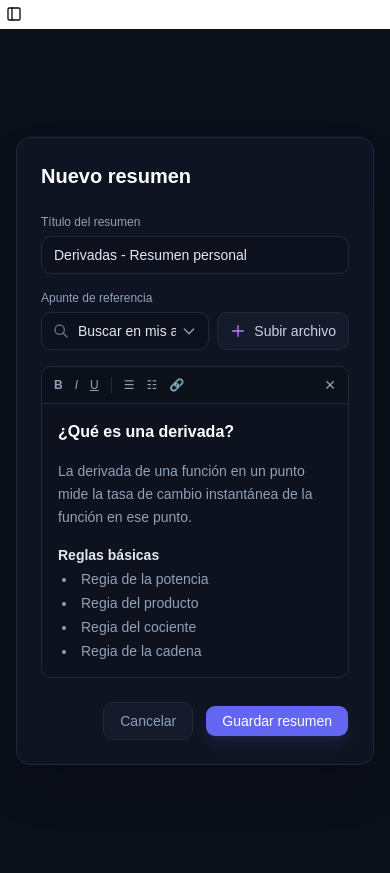
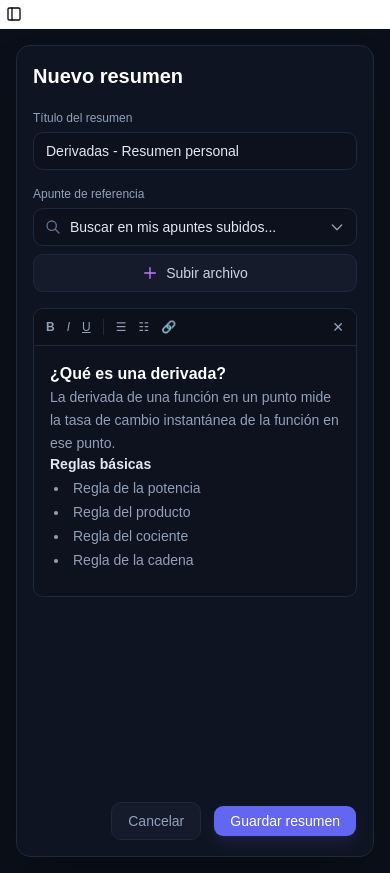
Before and after one commit to Tilajc/TP_Desarrollo_Software, a React (Vite) app: page /resumen in a window 390 px wide. Built offline with nearby package versions, Linux system fonts and the light colour scheme.

Commit message:
modifique para que sea mobile first

```diff
--- a/src/pages/Summary.jsx
+++ b/src/pages/Summary.jsx
@@ -1,15 +1,18 @@
+import { useState } from 'react'; // <-- Importante tener el useState aquí
 import { Textarea } from '../components/ui/textarea.jsx';
 import { Button } from '../components/ui/button.jsx';
 
 const Summary = () => {
+  const [isCleaned, setIsCleaned] = useState(false);
+
   return (
-    <div className="min-h-screen bg-[#0b0f19] text-slate-200 flex items-center justify-center p-4">
-      <div className="w-full max-w-2xl bg-[#0f1422] border border-slate-800 rounded-xl p-6 shadow-2xl">
+    <div className="w-full min-h-screen bg-[#0b0f19] text-slate-200 flex flex-col p-4 md:items-center md:justify-center">
+      <div className="w-full md:max-w-2xl bg-[#0f1422] border border-slate-800 rounded-xl p-4 sm:p-6 shadow-2xl flex flex-col flex-1 md:flex-none">
         {/* Encabezado */}
-        <h1 className="text-xl font-semibold text-white mb-6">Nuevo resumen</h1>
+        <h1 className="text-xl font-semibold text-white mb-5">Nuevo resumen</h1>
 
         {/* Formulario */}
-        <div className="space-y-4">
+        <div className="space-y-4 flex-1">
           {/* Campo: Título */}
           <div>
             <label className="block text-xs text-slate-400 mb-1.5 font-medium">
@@ -22,14 +25,13 @@ const Summary = () => {
             />
           </div>
 
-          {/* Campo: Apunte de referencia mejorado */}
+          {/* Campo: Apunte de referencia */}
           <div>
             <label className="block text-xs text-slate-400 mb-1.5 font-medium">
               Apunte de referencia
             </label>
 
-            <div className="flex gap-2">
-              {/* Buscador / Selector */}
+            <div className="flex flex-col sm:flex-row gap-2">
               <div className="relative flex-1">
                 <select className="w-full bg-[#0b0f19]/60 border border-slate-800 rounded-lg pl-9 pr-8 py-2 text-sm text-slate-200 appearance-none focus:outline-none focus:border-purple-500 transition-colors cursor-pointer">
                   <option value="">Buscar en mis apuntes subidos...</option>
@@ -37,7 +39,7 @@ const Summary = () => {
                   <option value="integrales">Integrales_Final.pdf</option>
                   <option value="algebra">Apunte_Algebra_UTN.pdf</option>
                 </select>
-                {/* Icono de Lupa a la izquierda */}
+
                 <div className="absolute inset-y-0 left-3 flex items-center pointer-events-none text-slate-500">
                   <svg
                     className="w-4 h-4"
@@ -53,7 +55,7 @@ const Summary = () => {
                     />
                   </svg>
                 </div>
-                {/* Flecha del select a la derecha */}
+
                 <div className="absolute inset-y-0 right-3 flex items-center pointer-events-none text-slate-400">
                   <svg
                     className="w-4 h-4"
@@ -71,8 +73,7 @@ const Summary = () => {
                 </div>
               </div>
 
-              {/* Botón rápido para subir uno nuevo */}
-              <label className="flex items-center gap-2 bg-[#161b2c] hover:bg-[#1e253f] border border-slate-800 text-slate-300 px-3 py-2 rounded-lg text-sm font-medium transition-colors cursor-pointer whitespace-nowrap">
+              <label className="flex items-center justify-center gap-2 bg-[#161b2c] hover:bg-[#1e253f] border border-slate-800 text-slate-300 px-3 py-2 rounded-lg text-sm font-medium transition-colors cursor-pointer whitespace-nowrap">
                 <svg
                   className="w-4 h-4 text-purple-400"
                   fill="none"
@@ -97,8 +98,7 @@ const Summary = () => {
           </div>
 
           {/* Contenedor del Editor de Texto */}
-          <div className="border border-slate-800 rounded-lg overflow-hidden bg-[#0b0f19]/40">
-            {/* Barra de herramientas ficticia (Rich Text Toolbar) */}
+          <div className="border border-slate-800 rounded-lg overflow-hidden bg-[#0b0f19]/40 flex flex-col flex-1">
             <div className="flex flex-wrap items-center gap-x-3 gap-y-1 bg-[#0b0f19]/80 border-b border-slate-800 px-3 py-2 text-slate-400 text-xs">
               <span className="font-bold cursor-pointer hover:text-slate-200">
                 B
@@ -110,20 +110,37 @@ const Summary = () => {
                 U
               </span>
               <div className="h-4 w-[1px] bg-slate-800" />
-              {/* Representación de los iconos de listas/alineación */}
               <span className="cursor-pointer hover:text-slate-200">☰</span>
               <span className="cursor-pointer hover:text-slate-200">☷</span>
               <span className="cursor-pointer hover:text-slate-200">🔗</span>
-              <div className="ml-auto cursor-pointer hover:text-rose-400 text-sm">
+              <div
+                className="ml-auto cursor-pointer hover:text-rose-400 text-sm"
+                onClick={(e) => {
+                  const editor = e.currentTarget
+                    .closest('.border')
+                    .querySelector('[contenteditable]');
+                  if (editor) {
+                    editor.innerHTML = '';
+                    setIsCleaned(true);
+                  }
+                }}
+              >
                 ✕
               </div>
             </div>
 
-            {/* Cuerpo del Editor (Simulado para que coincida con la foto) */}
+            {/* Cuerpo del Editor */}
             <div
-              className="p-4 space-y-4 min-h-[200px] text-sm text-slate-300 focus:outline-none"
+              className="p-4 text-sm text-slate-300 focus:outline-none min-h-[250px] md:min-h-[300px] flex-1 relative empty:before:content-[attr(placeholder)] empty:before:text-slate-600 empty:before:pointer-events-none select-text"
               contentEditable
-              defaultValue=""
+              suppressContentEditableWarning
+              placeholder="Escribí tu resumen acá..."
+              onFocus={(e) => {
+                if (!isCleaned) {
+                  e.currentTarget.innerHTML = '';
+                  setIsCleaned(true);
+                }
+              }}
             >
               <h2 className="text-base font-bold text-white">
                 ¿Qué es una derivada?
@@ -137,10 +154,10 @@ const Summary = () => {
                   Reglas básicas
                 </h3>
                 <ul className="list-disc list-inside space-y-1 text-slate-400 pl-1">
-                  <li>Regia de la potencia</li>
-                  <li>Regia del producto</li>
-                  <li>Regia del cociente</li>
-                  <li>Regia de la cadena</li>
+                  <li>Regla de la potencia</li>
+                  <li>Regla del producto</li>
+                  <li>Regla del cociente</li>
+                  <li>Regla de la cadena</li>
                 </ul>
               </div>
             </div>
@@ -148,7 +165,7 @@ const Summary = () => {
         </div>
 
         {/* Botones de Acción */}
-        <div className="flex justify-end items-center gap-3 mt-6">
+        <div className="flex justify-end items-center gap-3 mt-6 pt-2">
           <button className="px-4 py-2 text-sm font-medium text-slate-400 hover:text-slate-200 bg-[#161b2c] hover:bg-[#1e253f] border border-slate-800 rounded-lg transition-colors">
             Cancelar
           </button>
```
